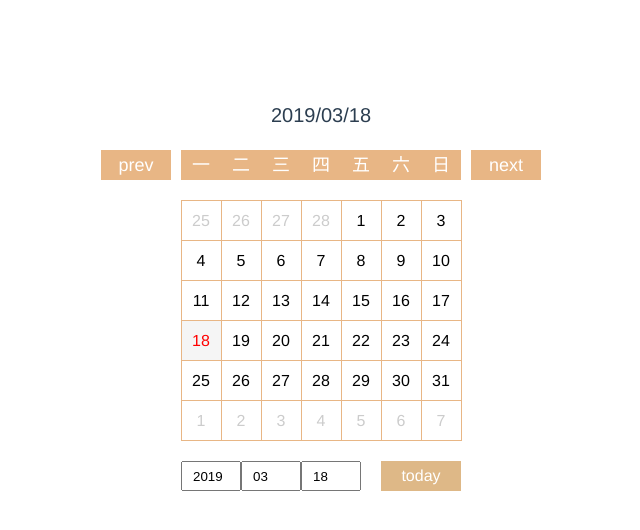
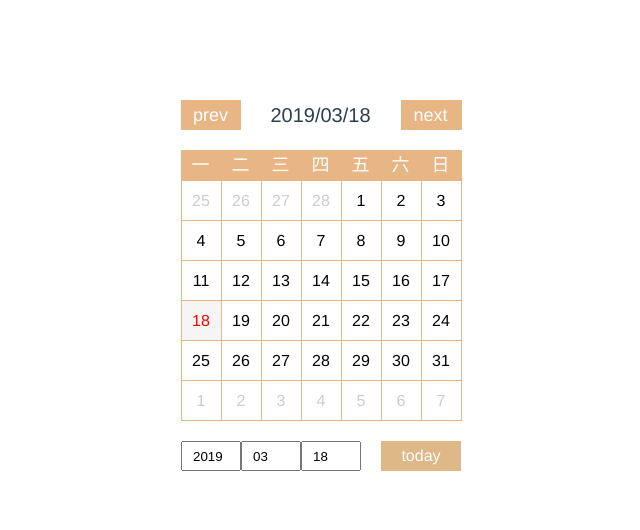
Before and after one commit to mzzhref/calendar, a Vue app: page /#/ in a window 1280 px wide. Shown: the top 530 px of the page, without its empty margins (319-959 px from the left). Built offline with nearby package versions, Linux system fonts and the light colour scheme.

Commit message:
ui微调

```diff
--- a/src/components/Calendar.vue
+++ b/src/components/Calendar.vue
@@ -1,10 +1,12 @@
 <template>
   <div class="box">
-    <div id="title">{{ date +'/'+ today }}</div>
+    <div id="title">
+      <a class="week prev" href="javascript:;" @click="prev">prev</a>
+      {{ date +'/'+ today }}
+      <a class="week next" href="javascript:;" @click="next">next</a>
+    </div>
     <div id="week">
-      <a class="week" href="javascript:;" @click="prev">prev</a>
       <a class="week" href="javascript:;" v-for="(el,index) in week" :key="index">{{ el }}</a>
-      <a class="week" href="javascript:;" @click="next">next</a>
     </div>
     <div id="calendar">
       <a
@@ -50,7 +52,10 @@ export default {
     return {
       week: ["一", "二", "三", "四", "五", "六", "日"],
       year: new Date().getFullYear(),
-      month: (new Date().getMonth() + 1) < 10?'0'+(new Date().getMonth() + 1):(new Date().getMonth() + 1),
+      month:
+        new Date().getMonth() + 1 < 10
+          ? "0" + (new Date().getMonth() + 1)
+          : new Date().getMonth() + 1,
       today:
         new Date().getDate() < 10
           ? "0" + new Date().getDate()
@@ -196,17 +201,19 @@ export default {
   overflow: hidden;
 }
 #title {
-  width: 440px;
+  width: 280px;
   height: 30px;
   line-height: 30px;
   text-align: center;
   margin: 100px auto 20px;
   font-size: 20px;
+  border-right: 1px solid #e8b685;
 }
 #week {
-  width: 440px;
-  height: 50px;
+  width: 280px;
+  height: 30px;
   margin: 0 auto;
+  border-right: 1px solid #e8b685;
 }
 .week {
   display: block;
@@ -219,20 +226,20 @@ export default {
   font-size: 18px;
   color: #fff;
 }
-.week:first-child{
-  width: 70px;
-  margin-right: 10px;
-}
-.week:last-child{
-  width: 70px;
-  margin-left: 10px;
-}
 .week-active {
   background: #000;
   color: #fff;
 }
 .week:nth-of-type(9n) {
   margin-right: 0;
+}
+.prev {
+  width: 60px;
+  float: left;
+}
+.next {
+  width: 60px;
+  float: right;
 }
 #calendar {
   width: 280px;
@@ -264,19 +271,19 @@ export default {
   margin-right: 0;
 }
 #txt,
-#btn{
+#btn {
   width: 280px;
   height: 30px;
   margin: 20px auto 0;
 }
-.txt{
+.txt {
   width: 60px;
   height: 30px;
   outline: none;
   box-sizing: border-box;
   text-indent: 10px;
 }
-.btn{
+.btn {
   display: block;
   width: 80px;
   height: 30px;
--- a/src/main.js
+++ b/src/main.js
@@ -3,6 +3,10 @@
 import Vue from 'vue'
 import App from './App'
 import router from './router'
+
+import utils from './utils/index.js'
+// 实例挂载
+Vue.prototype.$utils = utils
 
 Vue.config.productionTip = false
 
--- /dev/null
+++ b/src/utils/index.js
@@ -0,0 +1,15 @@
+export function getStyle(obj, name) {
+  if (obj.currentStyle) {
+    return obj.currentStyle[name];
+  } else {
+    return getComputedStyle(obj, false)[name];
+  }
+}
+export function timeStamp() {
+  let time = new Date().getTime()
+  return time
+}
+export default {
+  getStyle,
+  timeStamp
+}
```
